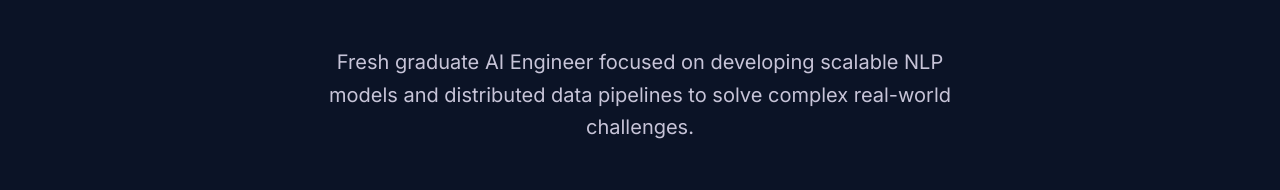
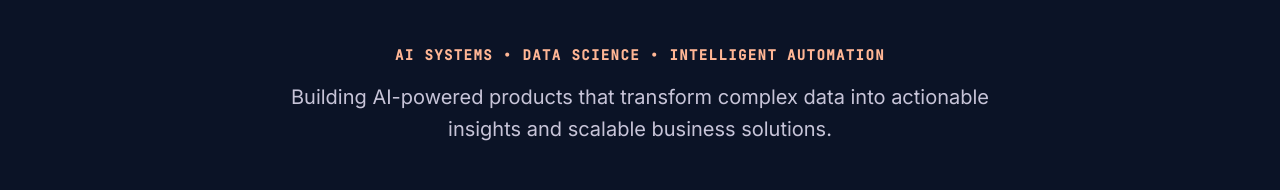
Before and after one commit to nasyw4/nasyw4.github.io, a React (Vite) app: page / in a window 1280 px wide. Shown: the part 473-663 px from the top of the page. Built offline with nearby package versions, Linux system fonts and the light colour scheme; no server answers.

Commit message:
feat: update footer and hero sections with enhanced descriptions and styling; modify project details for clarity and accuracy

```diff
--- a/src/components/Footer.tsx
+++ b/src/components/Footer.tsx
@@ -30,7 +30,7 @@ export default function Footer() {
             {portfolioData.shortName}
           </div>
           <p className="font-sans text-xs text-[#c7c4d8]/60">
-            &copy; {currentYear} {portfolioData.name}. AI Engineer based in Indonesia.
+            &copy; {currentYear} {portfolioData.name}. AI/ML & Data Enthusiast based in Bandung, Indonesia.
           </p>
         </div>
 
--- a/src/components/Hero.tsx
+++ b/src/components/Hero.tsx
@@ -51,15 +51,20 @@ export default function Hero() {
       </motion.h1>
 
       {/* Subtitle */}
-      <motion.p
+      <motion.div
         initial={{ opacity: 0, y: 20 }}
         animate={{ opacity: 1, y: 0 }}
         transition={{ duration: 0.6, delay: 0.3 }}
-        id="hero-desc"
-        className="font-sans text-base sm:text-lg md:text-xl text-[#c7c4d8] max-w-2xl mb-12 leading-relaxed"
+        id="hero-desc-wrapper"
+        className="flex flex-col items-center gap-4 mb-12 select-none"
       >
-        Fresh graduate AI Engineer focused on developing scalable NLP models and distributed data pipelines to solve complex real-world challenges.
-      </motion.p>
+        <span className="text-[#ffb695] font-mono text-xs sm:text-sm tracking-widest uppercase font-semibold">
+          AI Systems • Data Science • Intelligent Automation
+        </span>
+        <p className="font-sans text-base sm:text-lg md:text-xl text-[#c7c4d8] max-w-3xl leading-relaxed">
+          Building AI-powered products that transform complex data into actionable insights and scalable business solutions.
+        </p>
+      </motion.div>
 
       {/* CTAs */}
       <motion.div
--- a/src/data.ts
+++ b/src/data.ts
@@ -101,19 +101,19 @@ export const projects: Project[] = [
   },
   {
     id: "media_monitoring",
+    title: "Media Monitoring",
+    description: "Real-time keyword tracking across social media platforms using distributed streaming. Powered by Apache Kafka pipelines and FastAPI backend designed for low latency retrieval and keyword anomaly detection.",
+    image: "https://lh3.googleusercontent.com/aida-public/AB6AXuBRRE_dDBmA8GN6Y67PLAkr5Y3eJaUsmni3CI2HbHwkNpg_UkhEksCl0SLyUbra5cq0Z_aTIefo7mCRTRcDKDlJjDiSp_TEMaXibCAlLYvj5gEWzl2JV7FLJ1POJuboXbyUr6_C92fqWvjCsUR7-zMJu0oxmPbAAZTt6el7-Q1pgp56tnmNPGOP8D1jI37kOmmtV14RNLSXP2mIAGUfSxjK25yjuZ5YrLhxql32P9TIuxM0T9s1mAvR-8MGEOlsP2ZO01wR_FsO_tY",
+    tags: ["Kafka", "FastAPI"]
+  },
+  {
+    id: "sentiment_analysis",
     title: "Media Monitoring Tools - Capturing Perception (PoC)",
     description: "Built a batch-processing enrichment system that automated emotion and sentiment inference on large-scale social and online media datasets, integrating data retrieval, model inference, PostgreSQL storage, and monitoring dashboards to eliminate manual processing workflows.",
     image: new URL('../assets/runner.png', import.meta.url).href,
-    tags: ["Kafka", "FastAPI"],
+    tags: ["PyTorch", "BERT", "PoC"],
     demoUrl: "https://runner-batch-processing-enrichment.vercel.app/",
-    githubUrl: "https://github.com/nasyw4/runner-batch-processing-enrichment-dashboard"
-  },
-  {
-    id: "sentiment_analysis",
-    title: "Sentiment Analysis (PoC)",
-    description: "Highly accurate emotion classification for customer feedback using BERT transformers. Accomplishes 90%+ classification precision through tailored transfer learning layouts.",
-    image: "https://lh3.googleusercontent.com/aida-public/AB6AXuDjGR9tBWdl2IuQnBVhejZPDX-MRl3s0TdezIPeNnFOPSuIyPrG9EdOYMIYNpPOXfJJtiZ8lrWIK0F-BR31X84Xz9KnjsHcJndXyN9_2bmoTgo9dqGXwVOndrjqLVw-WkW1gDi7jW8RLnrp1uUBwCHhAlRB2Z8dVYC1nJ8r3XAgXGaa-lJFnu8XHFdr1jC7MhXkS4BmZDjaJZBYy-Hn9zxMfDRJQa_g6K6-nFkQhe7a8LjicdYjBPt-ObXIjYk_iv4-I2ZVMSPdm0c",
-    tags: ["PyTorch", "BERT", "PoC"],
+    githubUrl: "https://github.com/nasyw4/runner-batch-processing-enrichment-dashboard",
     status: "In Development"
   }
 ];
```
